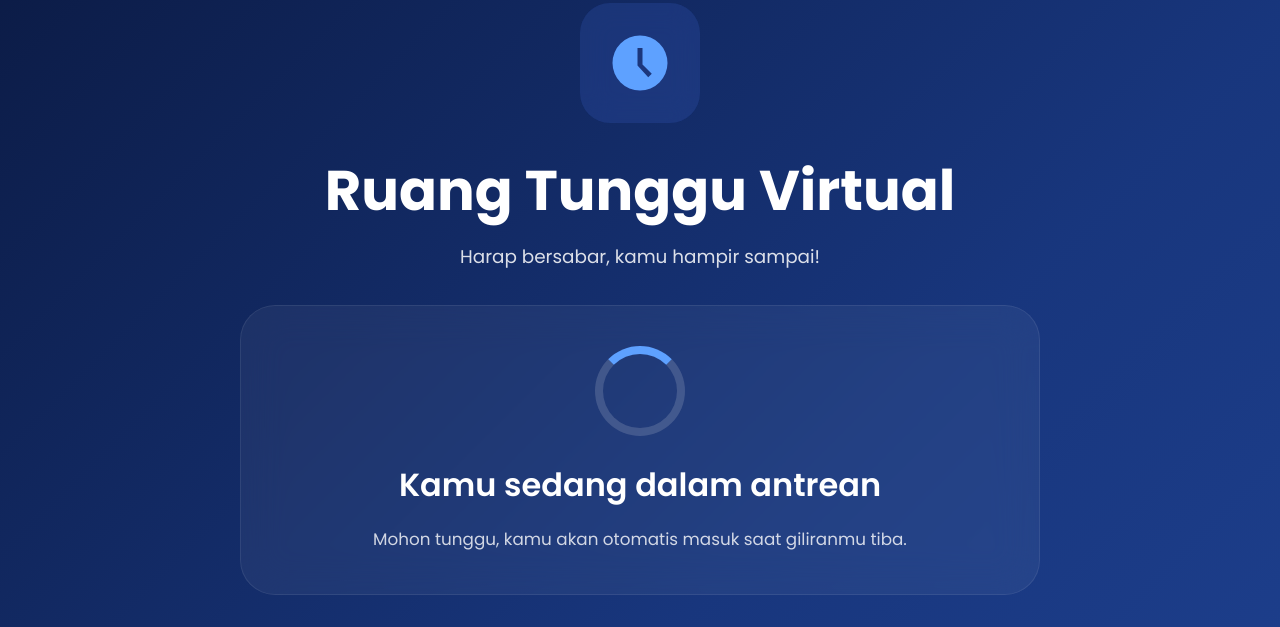
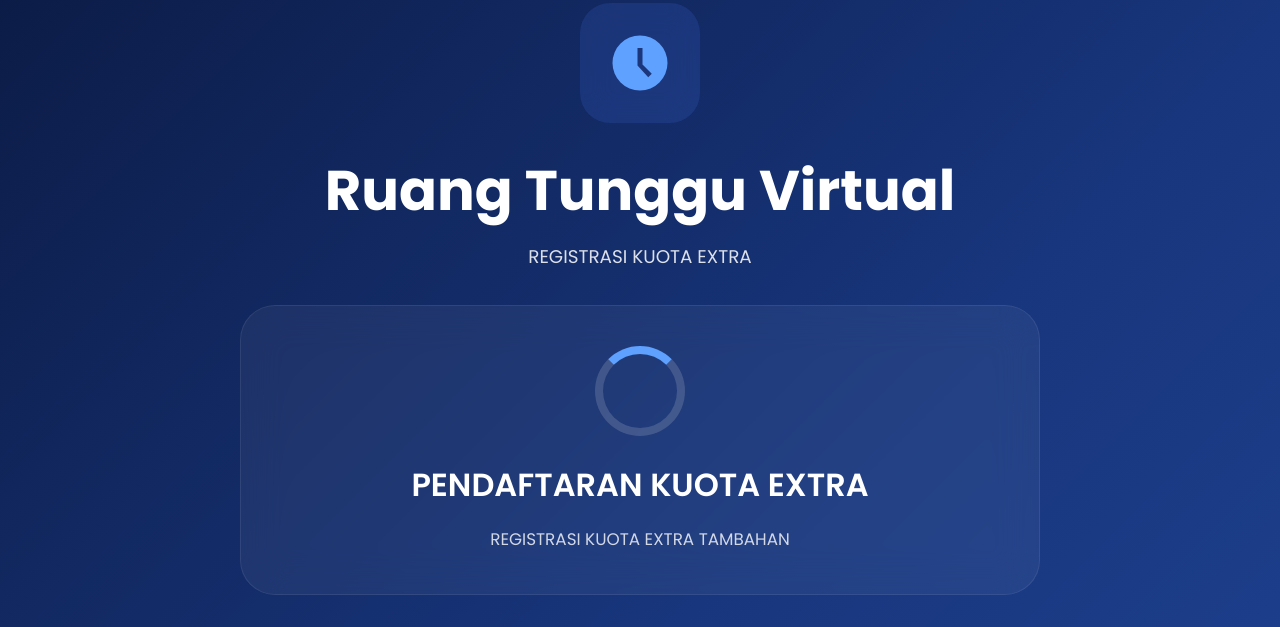
Before and after one commit to onlinetiketdigital/qrispurwokertorunn, a plain HTML site: page index.html in a window 1280 px wide. Shown: the part 109-736 px from the top of the page. Drawn offline with Linux system fonts and the light colour scheme.

Commit message:
Update waiting room messages in index.html

```diff
--- a/index.html
+++ b/index.html
@@ -192,7 +192,7 @@ transform:translateY(0);
 <h1>Ruang Tunggu Virtual</h1>
 
 <div class="subtitle">
-Harap bersabar, kamu hampir sampai!
+REGISTRASI KUOTA EXTRA
 </div>
 
 <div class="wait-card">
@@ -200,11 +200,11 @@ Harap bersabar, kamu hampir sampai!
 <div class="loader"></div>
 
 <div class="wait-title">
-Kamu sedang dalam antrean
+PENDAFTARAN KUOTA EXTRA
 </div>
 
 <div class="wait-text">
-Mohon tunggu, kamu akan otomatis masuk saat giliranmu tiba.
+REGISTRASI KUOTA EXTRA TAMBAHAN
 </div>
 
 </div>
```
